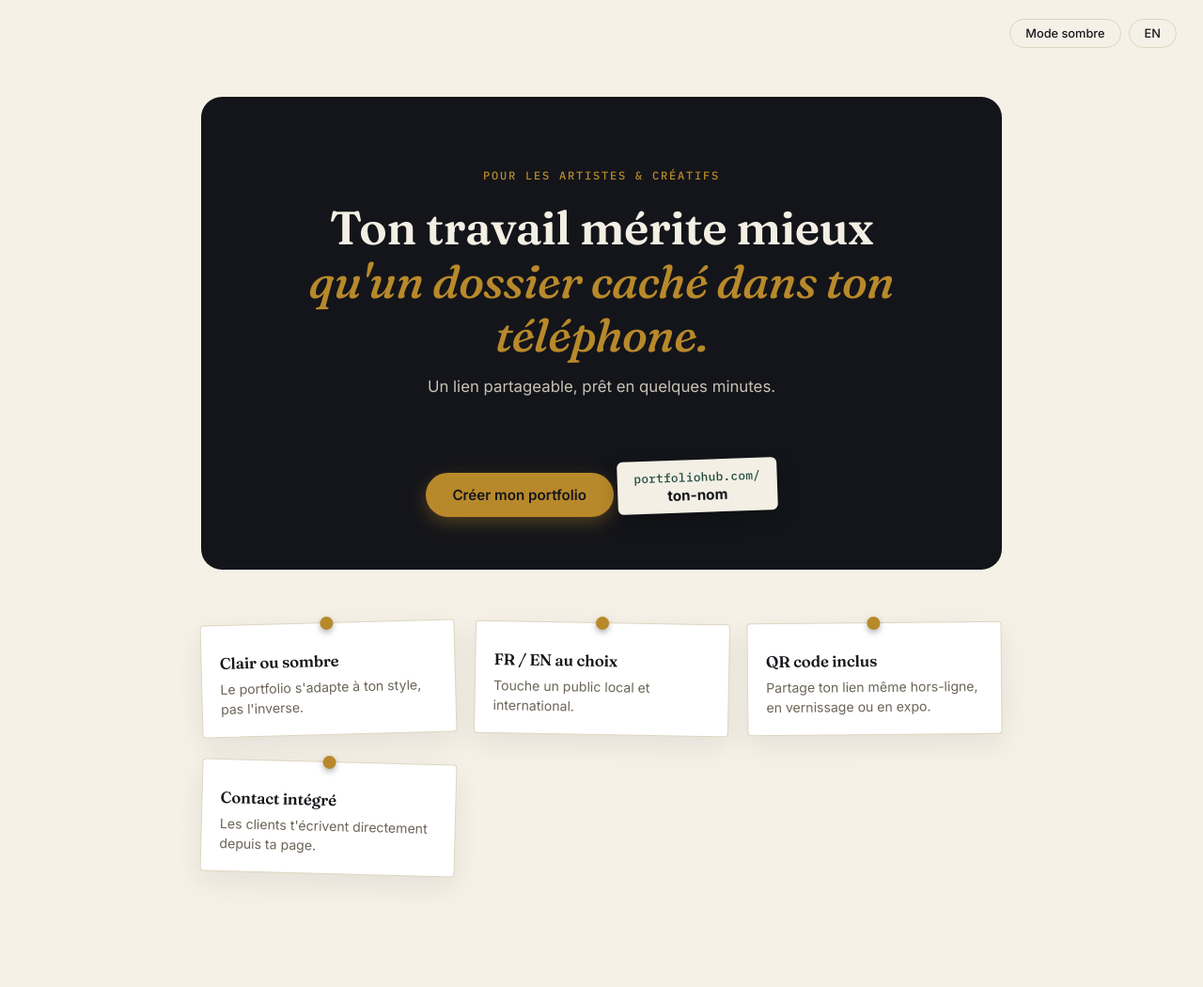
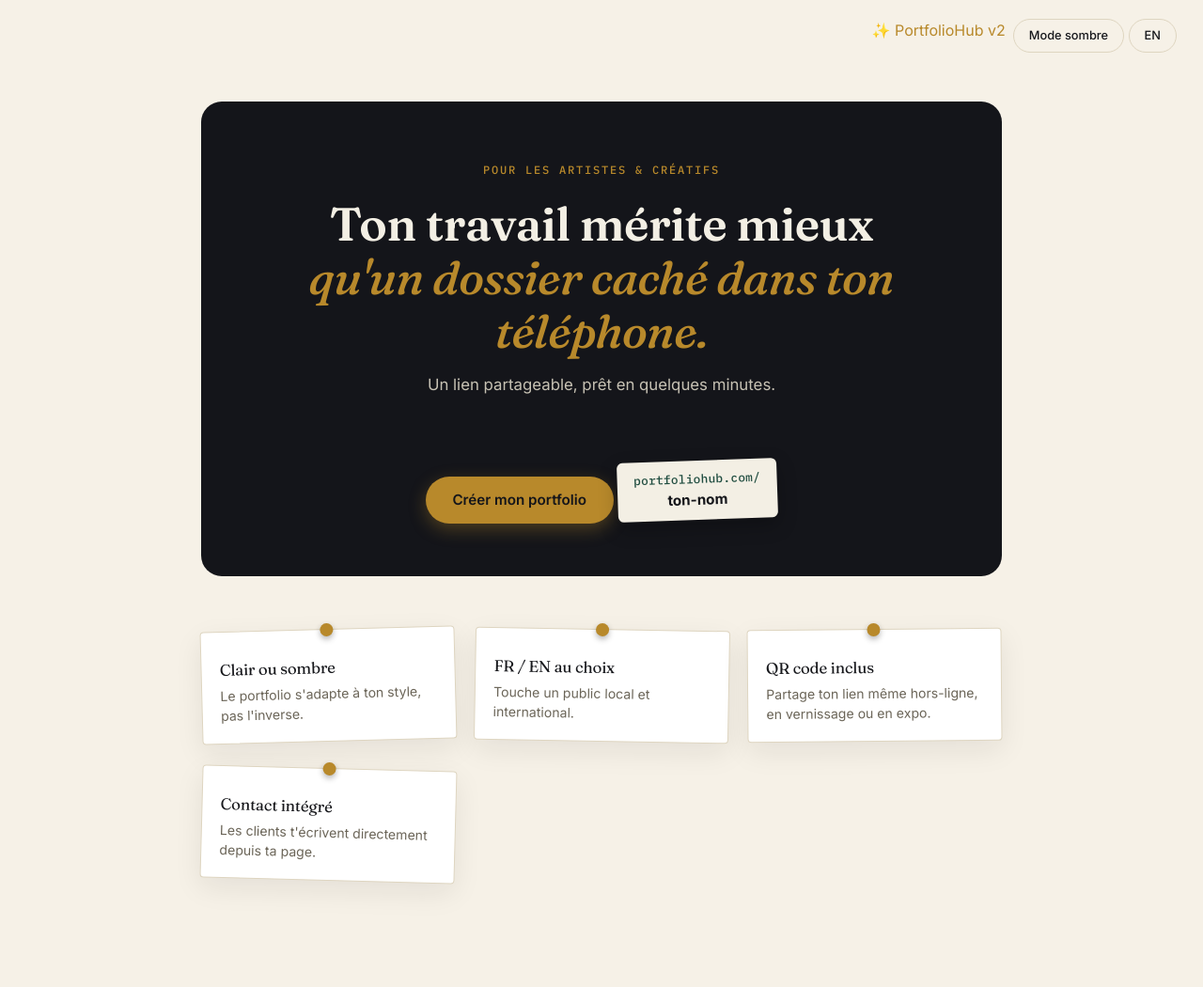
Before and after one commit to mymipronis-bot/PortfolioHub, a Flask app: page / in a window 1280 px wide. Shown: the whole page at 94% size. Before the commit the page ends 935 px from the top, so only its background shows below. Run offline with Flask 3, Linux system fonts and the light colour scheme.

Commit message:
Update base.html

```diff
--- a/templates/base.html
+++ b/templates/base.html
@@ -5,20 +5,31 @@
   <meta name="viewport" content="width=device-width, initial-scale=1.0">
   <title>{% block title %}PortfolioHub{% endblock %}</title>
   <link rel="preconnect" href="https://fonts.googleapis.com">
+  <link rel="preconnect" href="https://fonts.gstatic.com" crossorigin>
+  <link rel="stylesheet" href="https://cdn.jsdelivr.net/npm/bootstrap@5.3.3/dist/css/bootstrap.min.css">
+  <link rel="stylesheet" href="https://cdn.jsdelivr.net/npm/bootstrap-icons@1.11.3/font/bootstrap-icons.min.css">
   <link rel="stylesheet" href="{{ url_for('static', filename='css/style.css') }}">
 </head>
 <body>
-  <div class="topbar">
-    <button id="theme-toggle">🌙</button>
-    <button id="lang-toggle">EN</button>
-  </div>
+  <header class="topbar">
+    <a href="{{ url_for('home') }}" class="brand-link">
+      <span>✨</span>
+      <span data-i18n="brand_name">PortfolioHub</span>
+      <span class="brand-badge">v2</span>
+    </a>
+    <div class="topbar-actions">
+      <button id="theme-toggle" class="topbar-btn" type="button" aria-label="Toggle theme">🌙</button>
+      <button id="lang-toggle" class="topbar-btn" type="button" aria-label="Toggle language">EN</button>
+    </div>
+  </header>
 
-  <div class="container">
+  <main class="container">
     {% block content %}{% endblock %}
-  </div>
+  </main>
 
   <script src="{{ url_for('static', filename='js/i18n.js') }}"></script>
   <script src="{{ url_for('static', filename='js/theme.js') }}"></script>
   {% block scripts %}{% endblock %}
+  <script src="https://cdn.jsdelivr.net/npm/bootstrap@5.3.3/dist/js/bootstrap.bundle.min.js"></script>
 </body>
 </html>
```
